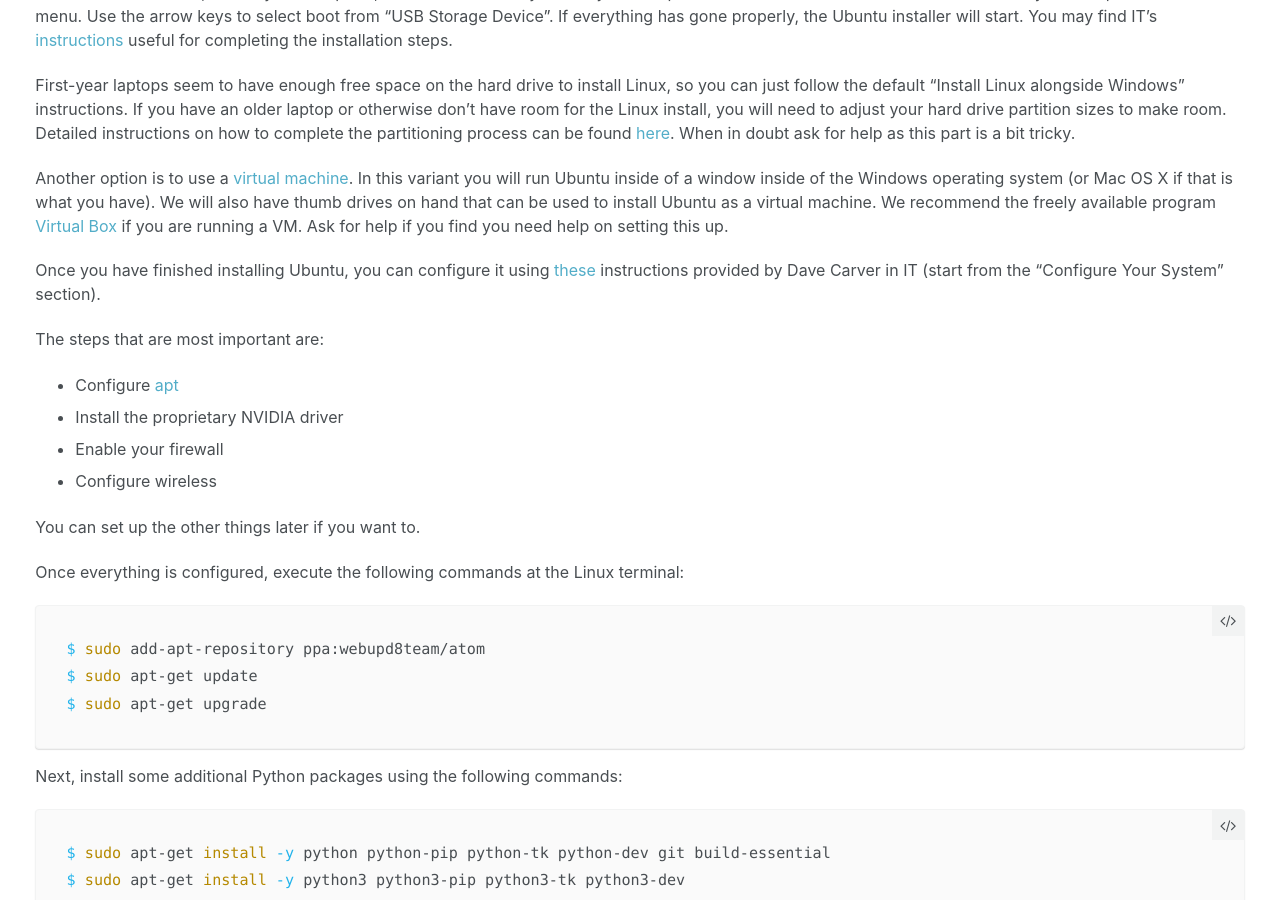
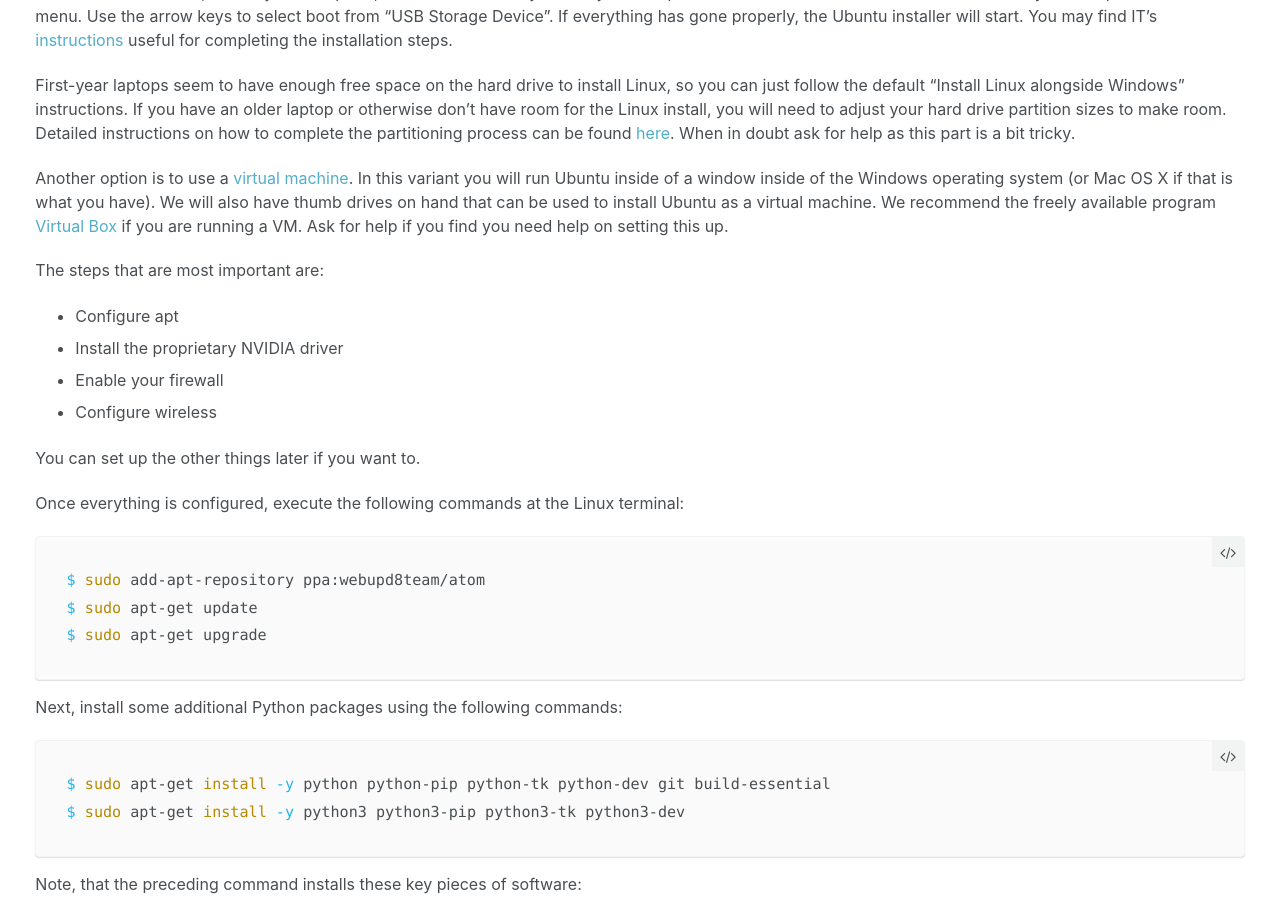
Before and after one commit to sd17spring/sd17spring.github.io, a Jekyll site: the page built from _assignments/setup-your-environment.md, in a window 1280 px wide and 900 px high, scrolled down 1250 px. Built offline with Jekyll 4.4.1, drawn with Linux system fonts in a browser that asks for light colours.

Commit message:
remove link to unsupported and broken Olin IT instructions

```diff
--- a/_assignments/setup-your-environment.md
+++ b/_assignments/setup-your-environment.md
@@ -84,13 +84,9 @@ that can be used to install Ubuntu as a virtual machine. We recommend the
 freely available program [Virtual Box](https://www.virtualbox.org/) if you are
 running a VM. Ask for help if you find you need help on setting this up.
 
-Once you have finished installing Ubuntu, you can configure it using
-[these](http://wikis.olin.edu/linux/doku.php) instructions provided by Dave
-Carver in IT (start from the "Configure Your System" section).
-
 The steps that are most important are:
 
-* Configure [apt](https://en.wikipedia.org/wiki/Advanced_Packaging_Tool)
+* Configure apt
 * Install the proprietary NVIDIA driver
 * Enable your firewall
 * Configure wireless
```
